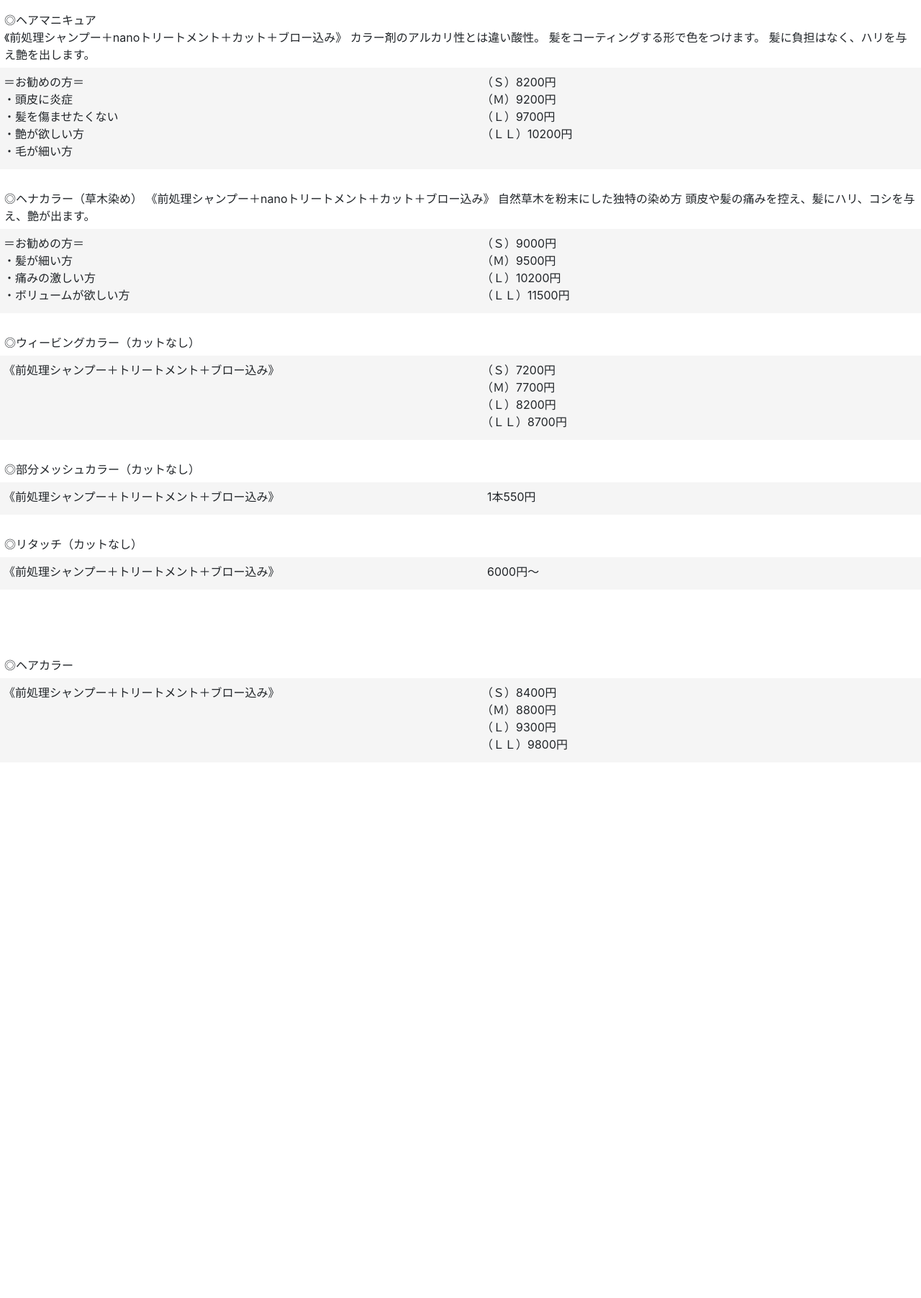
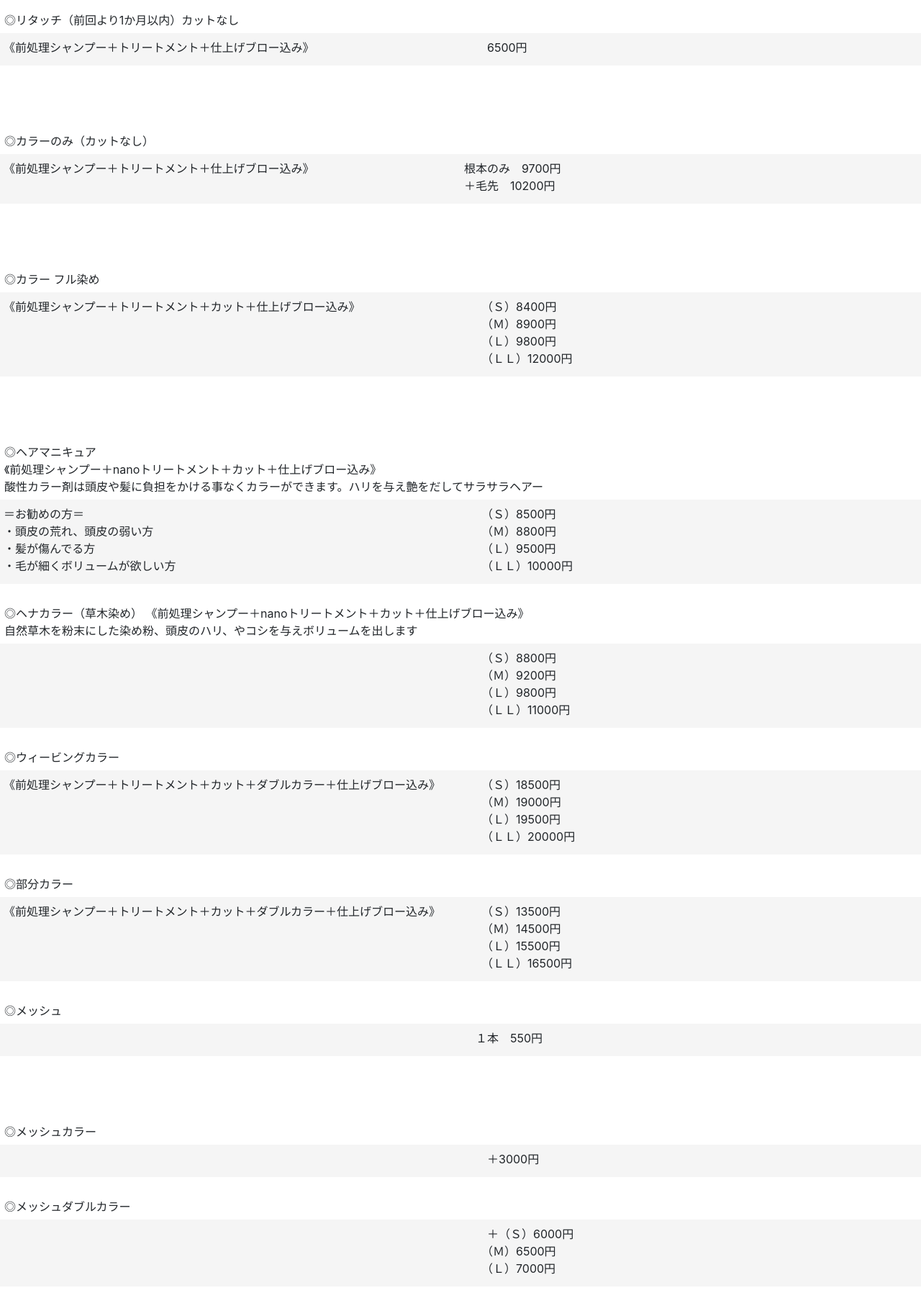
Before and after one commit to beautyoda/color, a plain HTML site: page index.html in a window 1280 px wide. Shown: the part 269-2072 px from the top of the page at 72% size. Before the commit the page ends 1344 px from the top, so only its background shows below. Drawn offline with nearby package versions, Linux system fonts and the light colour scheme; a script that the page names is missing.

Commit message:
Update index.html

```diff
--- a/index.html
+++ b/index.html
@@ -17,106 +17,154 @@
 
 <div class="fadein row01">
 	<div class="span-10">
-◎ヘアマニキュア<br />《前処理シャンプー＋nanoトリートメント＋カット＋ブロー込み》
-カラー剤のアルカリ性とは違い酸性。
-髪をコーティングする形で色をつけます。
-髪に負担はなく、ハリを与え艶を出します。</div>
+◎リタッチ（前回より1か月以内）カットなし</div>
 	</div>
-<div class="fadein row01" style="background-color: #F5F5F5; padding:3px 0; margin-bottom: 1em;">
+<div class="fadein row01" style="background-color: #F5F5F5; padding:3px 0; margin-bottom: 5em;">
 	<div class="span-5">
-<div>＝お勧めの方＝<br />
-・頭皮に炎症<br />
-・髪を傷ませたくない<br />
-・艶が欲しい方<br />
-・毛が細い方</div>
+<div>《前処理シャンプー＋トリートメント＋仕上げブロー込み》</div>
 
-<div>
-　　（Ｓ）8200円<br />
-　　（Ｍ）9200円<br />
-　　（Ｌ）9700円<br />
-　　（ＬＬ）10200円</div>
+<div>　　6500円</div>
 	</div>
 </div>
 
 <div class="fadein row02">
 	<div class="span-10">
-◎ヘナカラー（草木染め）
-《前処理シャンプー＋nanoトリートメント＋カット＋ブロー込み》
-自然草木を粉末にした独特の染め方
-頭皮や髪の痛みを控え、髪にハリ、コシを与え、艶が出ます。</div>
+◎カラーのみ（カットなし）</div>
 	</div>
-<div class="fadein row02" style="background-color: #F5F5F5; padding:3px 0; margin-bottom: 1em;">
+<div class="fadein row02" style="background-color: #F5F5F5; padding:3px 0; margin-bottom: 5em;">
 	<div class="span-5">
-<div>＝お勧めの方＝<br />
-・髪が細い方<br />
-・痛みの激しい方<br />
-・ボリュームが欲しい方</div>
+<div>《前処理シャンプー＋トリートメント＋仕上げブロー込み》</div>
 
 <div>
-　　（Ｓ）9000円<br />
-　　（Ｍ）9500円<br />
-　　（Ｌ）10200円<br />
-　　（ＬＬ）11500円</div>
+根本のみ　9700円<br />
+ ＋毛先　10200円</div>
 	</div>
 </div>
 
 <div class="fadein row03">
 	<div class="span-10">
-◎ウィービングカラー（カットなし）</div>
+◎カラー フル染め</div>
 	</div>
-<div class="fadein row03" style="background-color: #F5F5F5; padding:3px 0; margin-bottom: 1em;">
+<div class="fadein row03" style="background-color: #F5F5F5; padding:3px 0; margin-bottom: 5em;">
 	<div class="span-5">
-<div>《前処理シャンプー＋トリートメント＋ブロー込み》</div>
+<div>《前処理シャンプー＋トリートメント＋カット＋仕上げブロー込み》</div>
 
 <div>
-　　（Ｓ）7200円<br />
-　　（Ｍ）7700円<br />
-　　（Ｌ）8200円<br />
-　　（ＬＬ）8700円</div>
+　　（Ｓ）8400円<br />
+　　（Ｍ）8900円<br />
+　　（Ｌ）9800円<br />
+　　（ＬＬ）12000円</div>
 	</div>
 </div>
 
 <div class="fadein row04">
 	<div class="span-10">
-◎部分メッシュカラー（カットなし）</div>
+◎ヘアマニキュア<br />《前処理シャンプー＋nanoトリートメント＋カット＋仕上げブロー込み》<br />
+酸性カラー剤は頭皮や髪に負担をかける事なくカラーができます。ハリを与え艶をだしてサラサラヘアー</div>
 	</div>
 <div class="fadein row04" style="background-color: #F5F5F5; padding:3px 0; margin-bottom: 1em;">
 	<div class="span-5">
-<div>《前処理シャンプー＋トリートメント＋ブロー込み》</div>
+<div>＝お勧めの方＝<br />
+・頭皮の荒れ、頭皮の弱い方<br />
+・髪が傷んでる方<br />
+・毛が細くボリュームが欲しい方</div>
 
-<div>　　1本550円</div>
+<div>
+　　（Ｓ）8500円<br />
+　　（Ｍ）8800円<br />
+　　（Ｌ）9500円<br />
+　　（ＬＬ）10000円</div>
 	</div>
 </div>
 
 <div class="fadein row05">
 	<div class="span-10">
-◎リタッチ（カットなし）</div>
+◎ヘナカラー（草木染め）
+《前処理シャンプー＋nanoトリートメント＋カット＋仕上げブロー込み》<br />
+自然草木を粉末にした染め粉、頭皮のハリ、やコシを与えボリュームを出します</div>
 	</div>
-<div class="fadein row05" style="background-color: #F5F5F5; padding:3px 0; margin-bottom: 5em;">
+<div class="fadein row05" style="background-color: #F5F5F5; padding:3px 0; margin-bottom: 1em;">
 	<div class="span-5">
-<div>《前処理シャンプー＋トリートメント＋ブロー込み》</div>
-
-<div>　　6000円～</div>
+<div></div>
+<div>
+　　（Ｓ）8800円<br />
+　　（Ｍ）9200円<br />
+　　（Ｌ）9800円<br />
+　　（ＬＬ）11000円</div>
 	</div>
 </div>
 
-
 <div class="fadein row06">
 	<div class="span-10">
-◎ヘアカラー
+◎ウィービングカラー</div>
 	</div>
 <div class="fadein row06" style="background-color: #F5F5F5; padding:3px 0; margin-bottom: 1em;">
 	<div class="span-5">
-<div>《前処理シャンプー＋トリートメント＋ブロー込み》</div>
+<div>《前処理シャンプー＋トリートメント＋カット＋ダブルカラー＋仕上げブロー込み》</div>
 
 <div>
-　　（Ｓ）8400円<br />
-　　（Ｍ）8800円<br />
-　　（Ｌ）9300円<br />
-　　（ＬＬ）9800円</div>
+　　（Ｓ）18500円<br />
+　　（Ｍ）19000円<br />
+　　（Ｌ）19500円<br />
+　　（ＬＬ）20000円</div>
 	</div>
 </div>
 
+<div class="fadein row07">
+	<div class="span-10">
+◎部分カラー</div>
+	</div>
+<div class="fadein row07" style="background-color: #F5F5F5; padding:3px 0; margin-bottom: 1em;">
+	<div class="span-5">
+<div>《前処理シャンプー＋トリートメント＋カット＋ダブルカラー＋仕上げブロー込み》</div>
+
+<div>
+　　（Ｓ）13500円<br />
+　　（Ｍ）14500円<br />
+　　（Ｌ）15500円<br />
+　　（ＬＬ）16500円</div>
+	</div>
+</div>
+
+<div class="fadein row08">
+	<div class="span-10">
+◎メッシュ</div>
+	</div>
+<div class="fadein row08" style="background-color: #F5F5F5; padding:3px 0; margin-bottom: 5em;">
+	<div class="span-5">
+<div></div>
+
+<div>　１本　550円</div>
+	</div>
+</div>
+
+<div class="fadein row09">
+	<div class="span-10">
+◎メッシュカラー
+	</div>
+<div class="fadein row09" style="background-color: #F5F5F5; padding:3px 0; margin-bottom: 1em;">
+	<div class="span-5">
+<div></div>
+
+<div>
+　　＋3000円</div>
+	</div>
+</div>
+
+<div class="fadein row10">
+	<div class="span-10">
+◎メッシュダブルカラー
+	</div>
+<div class="fadein row10" style="background-color: #F5F5F5; padding:3px 0; margin-bottom: 1em;">
+	<div class="span-5">
+<div></div>
+
+<div>
+　　＋（Ｓ）6000円<br />
+　　（Ｍ）6500円<br />
+　　（Ｌ）7000円</div>
+	</div>
+</div>
 
   <script src="https://d.line-scdn.net/liff/1.0/sdk.js"></script>
   <script src="index.js"></script>
```
